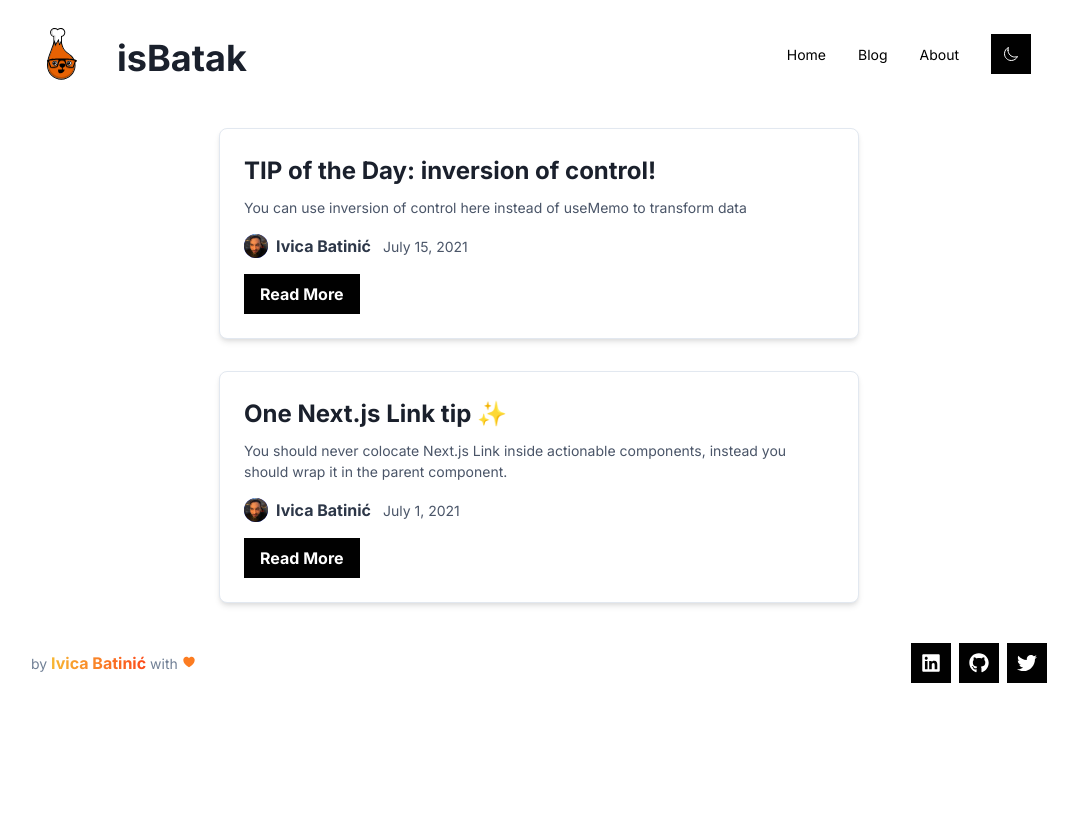
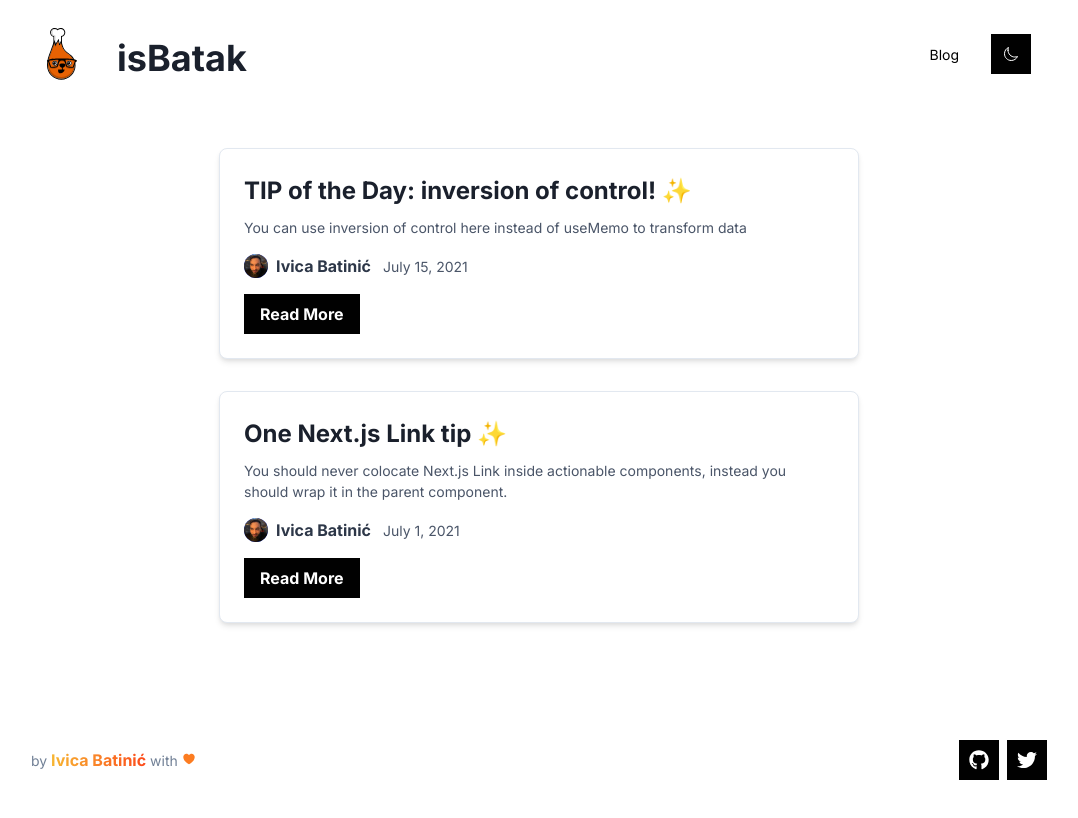
Before and after one commit to isBatak/website, a Next.js app: page / in a window 1280 px wide. Shown: the top 818 px of the page, without its empty margins (101-1179 px from the left). Built offline with nearby package versions, Linux system fonts and the light colour scheme.

Commit message:
Finish styles

```diff
--- a/_posts/one-next-js-link-tip.md
+++ b/_posts/one-next-js-link-tip.md
@@ -9,8 +9,6 @@ author:
 ogImage:
   url: '/assets/blog/dynamic-routing/links.jpeg'
 ---
-
-# One Next.js Link tip ✨
 
 You should never colocate Next.js Link inside actionable components, instead you should wrap it in the parent component.
 
--- a/_posts/tip-of-the-day-inversion-of-control.md
+++ b/_posts/tip-of-the-day-inversion-of-control.md
@@ -1,5 +1,5 @@
 ---
-title: 'TIP of the Day: inversion of control!'
+title: 'TIP of the Day: inversion of control!  ✨'
 excerpt: 'You can use inversion of control here instead of useMemo to transform data'
 coverImage: '/assets/blog/dynamic-routing/links.jpeg'
 date: '2021-07-15T05:58:07.322Z'
@@ -9,8 +9,6 @@ author:
 ogImage:
   url: '/assets/blog/dynamic-routing/links.jpeg'
 ---
-
-# TIP of the Day: inversion of control! ✨
 
 ## Problem ⚡️
 
--- a/components/footer.tsx
+++ b/components/footer.tsx
@@ -4,7 +4,7 @@ import { IoHeart } from 'react-icons/io5';
 
 const Footer = () => {
   return (
-    <Box as="footer" py="5">
+    <Box as="footer" py="5" flex="0">
       <Container>
         <Flex justifyContent="space-between" alignItems="center">
           <Box>
--- a/components/header.tsx
+++ b/components/header.tsx
@@ -3,13 +3,11 @@ import {
   Flex,
   Text,
   IconButton,
-  Button,
   Stack,
   Collapse,
   Icon,
   Link,
   useColorModeValue,
-  useBreakpointValue,
   useDisclosure,
   Container,
   Image,
@@ -28,18 +26,18 @@ interface NavItem {
 }
 
 const NAV_ITEMS: Array<NavItem> = [
+  // {
+  //   label: 'Home',
+  //   href: '/',
+  // },
   {
-    label: 'Home',
+    label: 'Blog',
     href: '/',
   },
-  {
-    label: 'Blog',
-    href: '/blog',
-  },
-  {
-    label: 'About',
-    href: '/about',
-  },
+  // {
+  //   label: 'About',
+  //   href: '/about',
+  // },
 ];
 
 const DesktopNav = () => {
@@ -116,7 +114,7 @@ const Header = () => {
   const { isOpen, onToggle } = useDisclosure();
 
   return (
-    <Container py="5">
+    <Container py="5" flex="0">
       <Flex minH={'60px'} py={{ base: 2 }} px={{ base: 4 }} align={'center'}>
         <Flex flex={{ base: 1, md: 'auto' }} ml={{ base: -2 }} display={{ base: 'flex', md: 'none' }}>
           <IconButton
--- a/components/layout.tsx
+++ b/components/layout.tsx
@@ -1,4 +1,4 @@
-import { Box } from '@chakra-ui/react';
+import { Box, Flex } from '@chakra-ui/react';
 
 import PreviewAlert from './preview-alert';
 import Footer from './footer';
@@ -12,15 +12,15 @@ type Props = {
 
 const Layout = ({ preview, children }: Props) => {
   return (
-    <>
+    <Flex minH="full" direction="column">
       <Meta />
       <Header />
-      <Box minH="full">
+      <Box minH="0" flex="1">
         {preview ? <PreviewAlert /> : null}
         <main>{children}</main>
       </Box>
       <Footer />
-    </>
+    </Flex>
   );
 };
 
--- a/components/post-body.tsx
+++ b/components/post-body.tsx
@@ -6,7 +6,7 @@ type Props = {
 
 const PostBody = ({ content }: Props) => {
   return (
-    <Box mt="10">
+    <Box mt="10" className="markdown">
       <div dangerouslySetInnerHTML={{ __html: content }} />
     </Box>
   );
--- a/components/social-media-links.tsx
+++ b/components/social-media-links.tsx
@@ -1,11 +1,10 @@
 import { ButtonGroup, ButtonGroupProps, IconButton } from '@chakra-ui/react';
 import * as React from 'react';
-import { FaGithub, FaLinkedin, FaTwitter } from 'react-icons/fa';
+import { FaGithub, FaTwitter } from 'react-icons/fa';
 
 export const SocialMediaLinks = (props: ButtonGroupProps) => (
   <ButtonGroup variant="ghost" color="gray.600" {...props}>
-    <IconButton as="a" href="#" aria-label="LinkedIn" icon={<FaLinkedin fontSize="20px" />} />
-    <IconButton as="a" href="#" aria-label="GitHub" icon={<FaGithub fontSize="20px" />} />
-    <IconButton as="a" href="#" aria-label="Twitter" icon={<FaTwitter fontSize="20px" />} />
+    <IconButton as="a" href="https://github.com/isBatak" aria-label="GitHub" icon={<FaGithub fontSize="20px" />} />
+    <IconButton as="a" href="https://twitter.com/_isBatak" aria-label="Twitter" icon={<FaTwitter fontSize="20px" />} />
   </ButtonGroup>
 );
--- a/pages/index.tsx
+++ b/pages/index.tsx
@@ -16,7 +16,9 @@ const Index = ({ allPosts }: Props) => {
     <Chakra>
       <Layout>
         <NextSeo title="Personal Blog" />
-        <Container maxW="2xl">{allPosts.length > 0 && <MoreStories posts={allPosts} />}</Container>
+        <Container maxW="2xl" py="5">
+          {allPosts.length > 0 && <MoreStories posts={allPosts} />}
+        </Container>
       </Layout>
     </Chakra>
   );
--- a/pages/posts/[slug].tsx
+++ b/pages/posts/[slug].tsx
@@ -20,9 +20,11 @@ type Props = {
 
 const Post = ({ post, morePosts, preview }: Props) => {
   const router = useRouter();
+
   if (!router.isFallback && !post?.slug) {
     return <ErrorPage statusCode={404} />;
   }
+
   return (
     <Chakra>
       <Layout preview={preview}>
@@ -38,7 +40,7 @@ const Post = ({ post, morePosts, preview }: Props) => {
               </title>
               <meta property="og:image" content={post.ogImage.url} />
             </Head>
-            <Container maxW="740px" pb={32}>
+            <Container maxW="740px" py={10}>
               <PostHeader title={post.title} coverImage={post.coverImage} date={post.date} author={post.author} />
               <PostBody content={post.content} />
             </Container>
--- a/styles/themes/glitch/styles.ts
+++ b/styles/themes/glitch/styles.ts
@@ -2,6 +2,9 @@ import { mode, Styles } from '@chakra-ui/theme-tools';
 
 const styles: Styles = {
   global: (props) => ({
+    'body, html': {
+      h: '100%',
+    },
     body: {
       fontFamily: 'body',
       color: mode('gray.800', 'whiteAlpha.900')(props),
@@ -17,6 +20,41 @@ const styles: Styles = {
       borderColor: mode('gray.200', 'whiteAlpha.300')(props),
       wordWrap: 'break-word',
     },
+    '#__next': {
+      h: '100%',
+    },
+    '.markdown': {
+      'p, ul, ol, blockquote': {
+        my: 6,
+      },
+      h2: {
+        fontSize: '3xl',
+        mt: 12,
+        mb: 4,
+      },
+      h3: {
+        fontSize: '2xl',
+        mt: 8,
+        mb: 4,
+      },
+      code: {
+        bg: mode('gray.100', 'whiteAlpha.400')(props),
+        p: '2px',
+        borderRadius: 3,
+      },
+      pre: {
+        p: 5,
+        borderRadius: 5,
+        bg: mode('gray.100', 'whiteAlpha.400')(props),
+        overflow: 'auto',
+        code: {
+          bg: 'none',
+        },
+      },
+      ul: {
+        pl: 5,
+      },
+    },
   }),
 };
 
```
Also changed, not shown: components/markdown-styles.module.css (deleted, +0 -18 lines).
